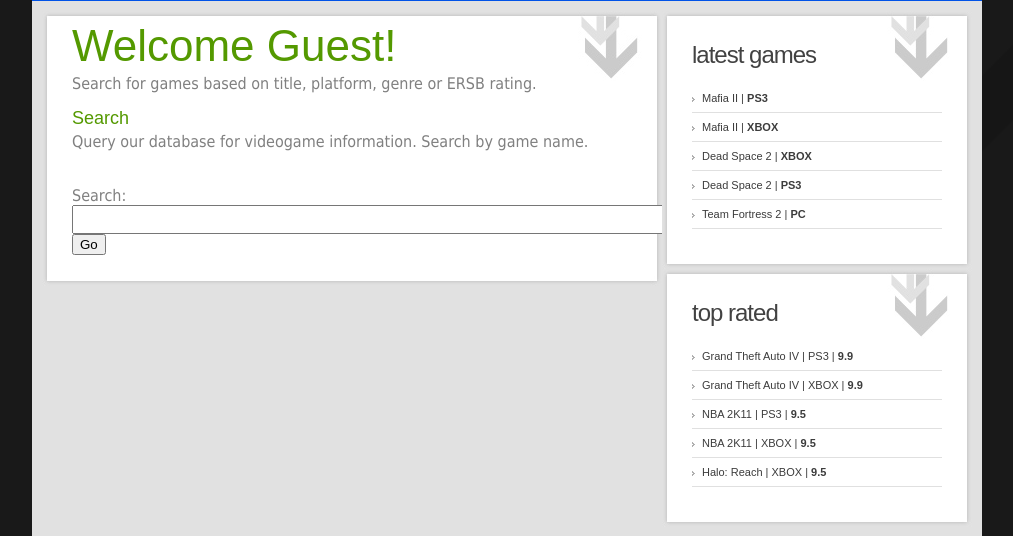
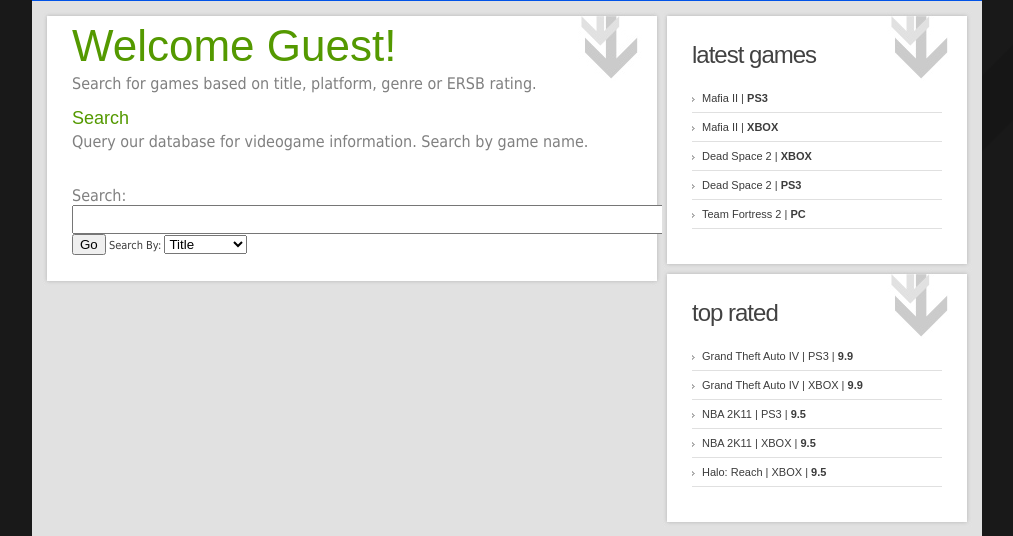
Before and after one commit to wessles4/vgdatabase, a PHP site: page /registerController.php in a window 1280 px wide. Shown: the part 224-760 px from the top of the page, without its empty margins (133-1146 px from the left). Run offline with PHP 8.4, Linux system fonts and the light colour scheme; data comes from the database, SQL or seed files in the repository; data that the repository does not hold is empty.

Commit message:
homes back to normal!

```diff
--- a/home.php
+++ b/home.php
@@ -32,6 +32,15 @@ echo "<p><font size=3 color=grey>Search for games based on title, platform, genr
 							<br>
 							Search:<br></font><input style="font-size:default"  type="text" name="search" id="search" size=78%/>
 							<input type="submit" value="Go" name="submit" />
+							Search By:</font>
+							<select name="type">
+							<option value="name">Title</option>
+							<option value="platform">Platform</option>
+							<option value="genre">Genre</option>
+							<option value="developer">Developer</option>
+							<option value="rating">Rating</option>
+							</SELECT>
+							<br>
 							</form>
 							</div>
 						</div>
```
